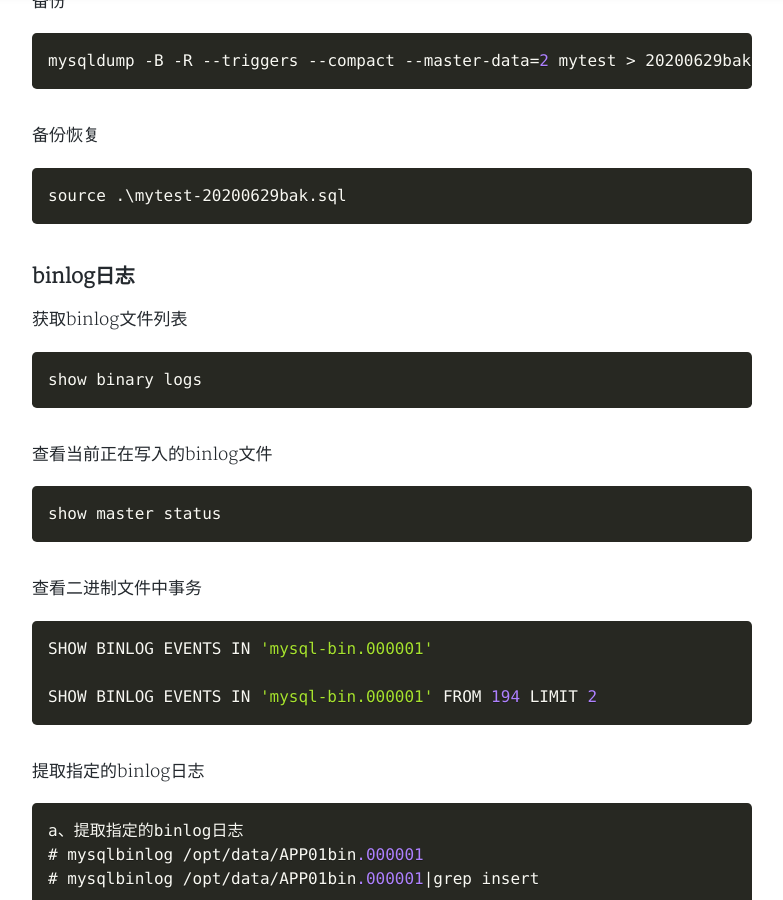
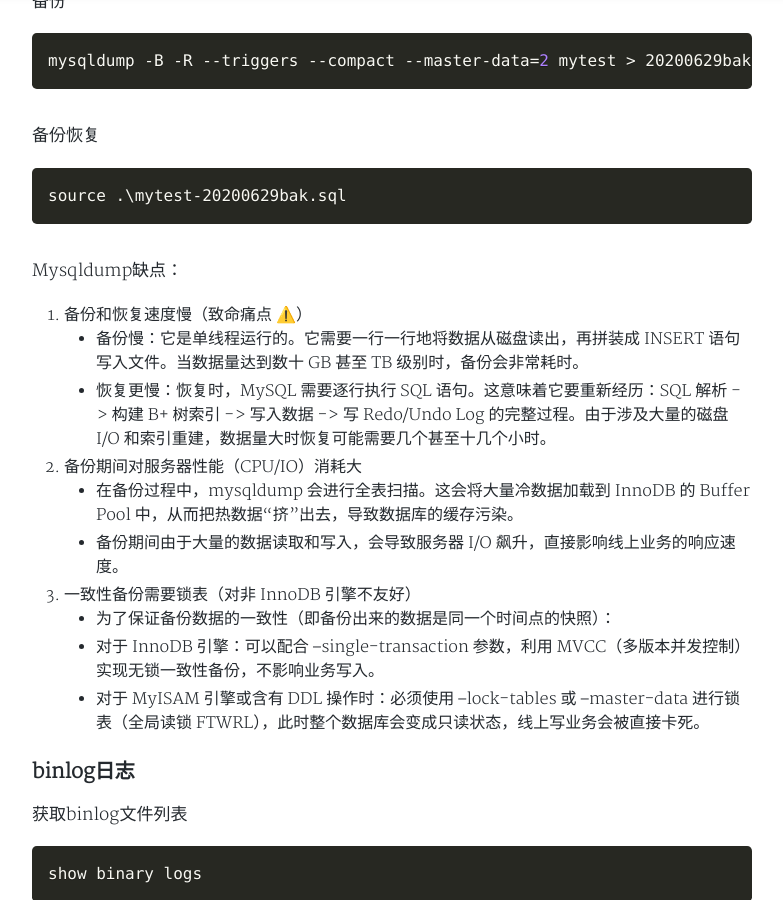
Before and after one commit to gobige/gobige.github.io, a Jekyll site: the page built from _posts/2017-09-13-mysqlbaseKnowledge.md, in a window 1280 px wide and 900 px high, scrolled down 8885 px. Shown: the whole window, without its empty margins (248-1031 px from the left). Built offline with Jekyll 4.4.1, drawn with Linux system fonts in a browser that asks for light colours; nearby versions of some CDN libraries; a style sheet for code colours, icons or effects is not loaded.

Commit message:
Update 2017-09-13-mysqlbaseKnowledge.md

````diff
--- a/_posts/2017-09-13-mysqlbaseKnowledge.md
+++ b/_posts/2017-09-13-mysqlbaseKnowledge.md
@@ -375,6 +375,20 @@ mysqldump -B -R --triggers --compact --master-data=2 mytest > 20200629bak.sql
 source .\mytest-20200629bak.sql
 ```
 
+Mysqldump缺点：
+1. 备份和恢复速度慢（致命痛点 ⚠️）
+- 备份慢：它是单线程运行的。它需要一行一行地将数据从磁盘读出，再拼装成 INSERT 语句写入文件。当数据量达到数十 GB 甚至 TB 级别时，备份会非常耗时。
+- 恢复更慢：恢复时，MySQL 需要逐行执行 SQL 语句。这意味着它要重新经历：SQL 解析 -> 构建 B+ 树索引 -> 写入数据 -> 写 Redo/Undo Log 的完整过程。由于涉及大量的磁盘 I/O 和索引重建，数据量大时恢复可能需要几个甚至十几个小时。
+
+2. 备份期间对服务器性能（CPU/IO）消耗大
+- 在备份过程中，mysqldump 会进行全表扫描。这会将大量冷数据加载到 InnoDB 的 Buffer Pool 中，从而把热数据“挤”出去，导致数据库的缓存污染。
+- 备份期间由于大量的数据读取和写入，会导致服务器 I/O 飙升，直接影响线上业务的响应速度。
+
+3. 一致性备份需要锁表（对非 InnoDB 引擎不友好）
+- 为了保证备份数据的一致性（即备份出来的数据是同一个时间点的快照）：
+- 对于 InnoDB 引擎：可以配合 --single-transaction 参数，利用 MVCC（多版本并发控制）实现无锁一致性备份，不影响业务写入。
+- 对于 MyISAM 引擎或含有 DDL 操作时：必须使用 --lock-tables 或 --master-data 进行锁表（全局读锁 FTWRL），此时整个数据库会变成只读状态，线上写业务会被直接卡死。
+
 
 ### binlog日志
 
````
